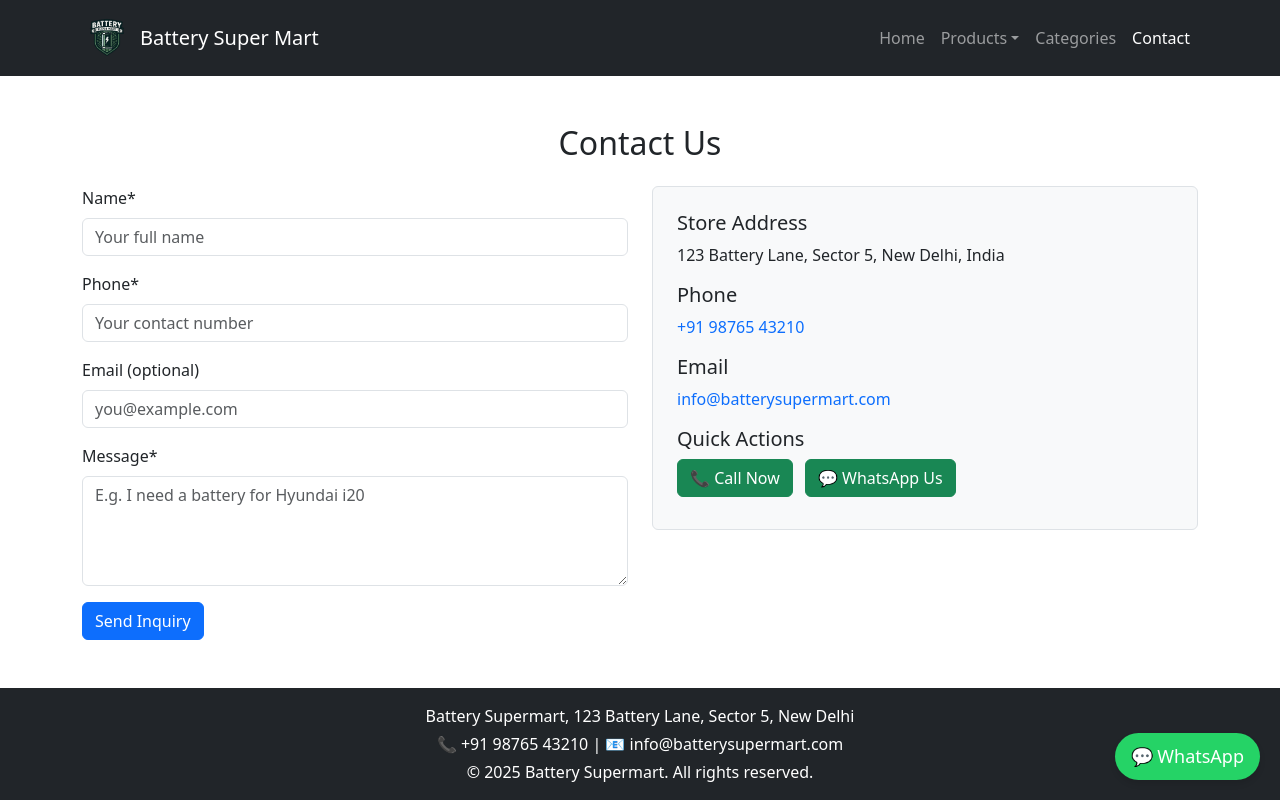
After one commit to vidhiisaxena/Battery-Super-Mart, a Django app: page /contact/ in a window 1280 px wide. The commit adds this page. Run offline with Django 5.2, Linux system fonts and the light colour scheme.

Commit message:
updates path

```diff
--- /dev/null
+++ b/battery_supermart/store/templates/contact.html
@@ -0,0 +1,118 @@
+<!DOCTYPE html>
+<html lang="en">
+<head>
+  <meta charset="UTF-8" />
+  <meta name="viewport" content="width=device-width, initial-scale=1.0"/>
+  <title>Contact Us - Battery Supermart</title>
+  <link href="https://cdn.jsdelivr.net/npm/bootstrap@5.3.3/dist/css/bootstrap.min.css" rel="stylesheet"/>
+  <style>
+    .brand-logo {
+      height: 50px;
+    }
+    .whatsapp-btn {
+      position: fixed;
+      bottom: 20px;
+      right: 20px;
+      background-color: #25D366;
+      color: white;
+      padding: 10px 16px;
+      border-radius: 50px;
+      text-decoration: none;
+      font-size: 18px;
+      box-shadow: 0 4px 6px rgba(0,0,0,0.1);
+    }
+  </style>
+</head>
+<body>
+
+<!-- Navbar -->
+<nav class="navbar navbar-expand-lg navbar-dark bg-dark sticky-top">
+  <div class="container">
+    <a class="navbar-brand d-flex align-items-center" href="home.html">
+      <img src="./img/Battery logo.png" alt="Logo" class="brand-logo me-2"/>
+      Battery Super Mart
+    </a>
+    <button class="navbar-toggler" type="button" data-bs-toggle="collapse" data-bs-target="#navbarNav">
+      <span class="navbar-toggler-icon"></span>
+    </button>
+    <div class="collapse navbar-collapse justify-content-end" id="navbarNav">
+      <ul class="navbar-nav">
+        <li class="nav-item"><a class="nav-link" href="home.html">Home</a></li>
+        <li class="nav-item dropdown">
+          <a class="nav-link dropdown-toggle" href="#" role="button" data-bs-toggle="dropdown">Products</a>
+          <ul class="dropdown-menu">
+            <li><a class="dropdown-item" href="#">All Products</a></li>
+            <li><a class="dropdown-item" href="#">Best Sellers</a></li>
+            <li><a class="dropdown-item" href="#">Shop by Brand</a></li>
+            <li><a class="dropdown-item" href="#">Shop by Category</a></li>
+          </ul>
+        </li>
+        <li class="nav-item"><a class="nav-link" href="#">Categories</a></li>
+        <li class="nav-item"><a class="nav-link active" href="contact.html">Contact</a></li>
+      </ul>
+    </div>
+  </div>
+</nav>
+
+<!-- Contact Section -->
+<div class="container my-5">
+  <h2 class="text-center mb-4">Contact Us</h2>
+  <div class="row">
+    <!-- Contact Form -->
+    <div class="col-md-6">
+      <form>
+        <div class="mb-3">
+          <label for="name" class="form-label">Name*</label>
+          <input type="text" class="form-control" id="name" placeholder="Your full name" required>
+        </div>
+        <div class="mb-3">
+          <label for="phone" class="form-label">Phone*</label>
+          <input type="tel" class="form-control" id="phone" placeholder="Your contact number" required>
+        </div>
+        <div class="mb-3">
+          <label for="email" class="form-label">Email (optional)</label>
+          <input type="email" class="form-control" id="email" placeholder="you@example.com">
+        </div>
+        <div class="mb-3">
+          <label for="message" class="form-label">Message*</label>
+          <textarea class="form-control" id="message" rows="4" placeholder="E.g. I need a battery for Hyundai i20" required></textarea>
+        </div>
+        <button type="submit" class="btn btn-primary">Send Inquiry</button>
+      </form>
+    </div>
+
+    <!-- Contact Info -->
+    <div class="col-md-6">
+      <div class="border p-4 rounded bg-light">
+        <h5>Store Address</h5>
+        <p>123 Battery Lane, Sector 5, New Delhi, India</p>
+
+        <h5>Phone</h5>
+        <p><a href="tel:+919876543210" class="text-decoration-none">+91 98765 43210</a></p>
+
+        <h5>Email</h5>
+        <p><a href="mailto:info@batterysupermart.com" class="text-decoration-none">info@batterysupermart.com</a></p>
+
+        <h5>Quick Actions</h5>
+        <a href="tel:+919876543210" class="btn btn-success me-2 mb-2">📞 Call Now</a>
+        <a href="https://wa.me/919876543210" class="btn btn-success mb-2" target="_blank">💬 WhatsApp Us</a>
+      </div>
+    </div>
+  </div>
+</div>
+
+<!-- WhatsApp Floating Button -->
+<a href="https://wa.me/919876543210" class="whatsapp-btn" target="_blank">
+  💬 WhatsApp
+</a>
+
+<!-- Footer -->
+<footer class="bg-dark text-white text-center py-3 mt-5">
+  <div class="container">
+    <p class="mb-1">Battery Supermart, 123 Battery Lane, Sector 5, New Delhi</p>
+    <p class="mb-1">📞 +91 98765 43210 | 📧 info@batterysupermart.com</p>
+    <p class="mb-0">&copy; 2025 Battery Supermart. All rights reserved.</p>
+  </div>
+</footer>
+
+<script
```
Also changed, not shown: battery_supermart/store/templates/main.html (+8 -8 lines), battery_supermart/store/templates/product_detail.html (+18 -5 lines), battery_supermart/store/templates/products.html (+4 -4 lines).
